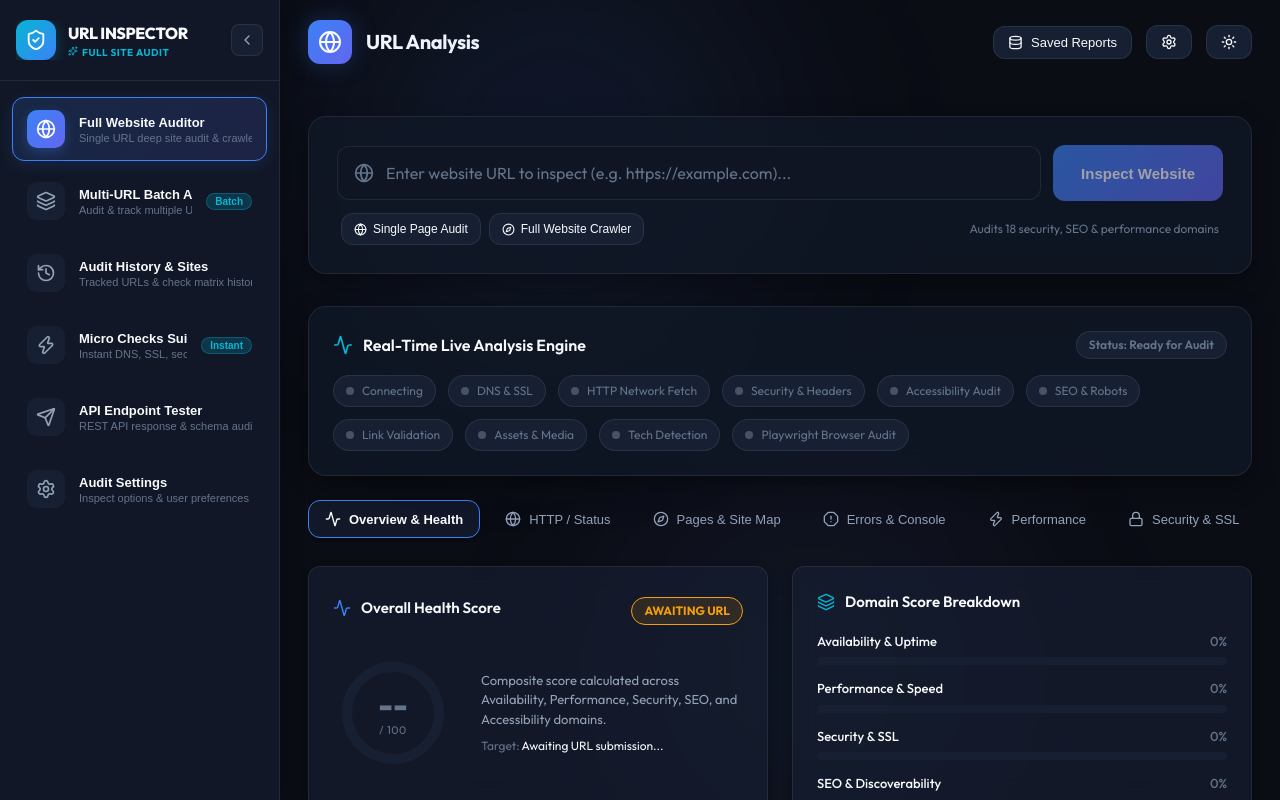
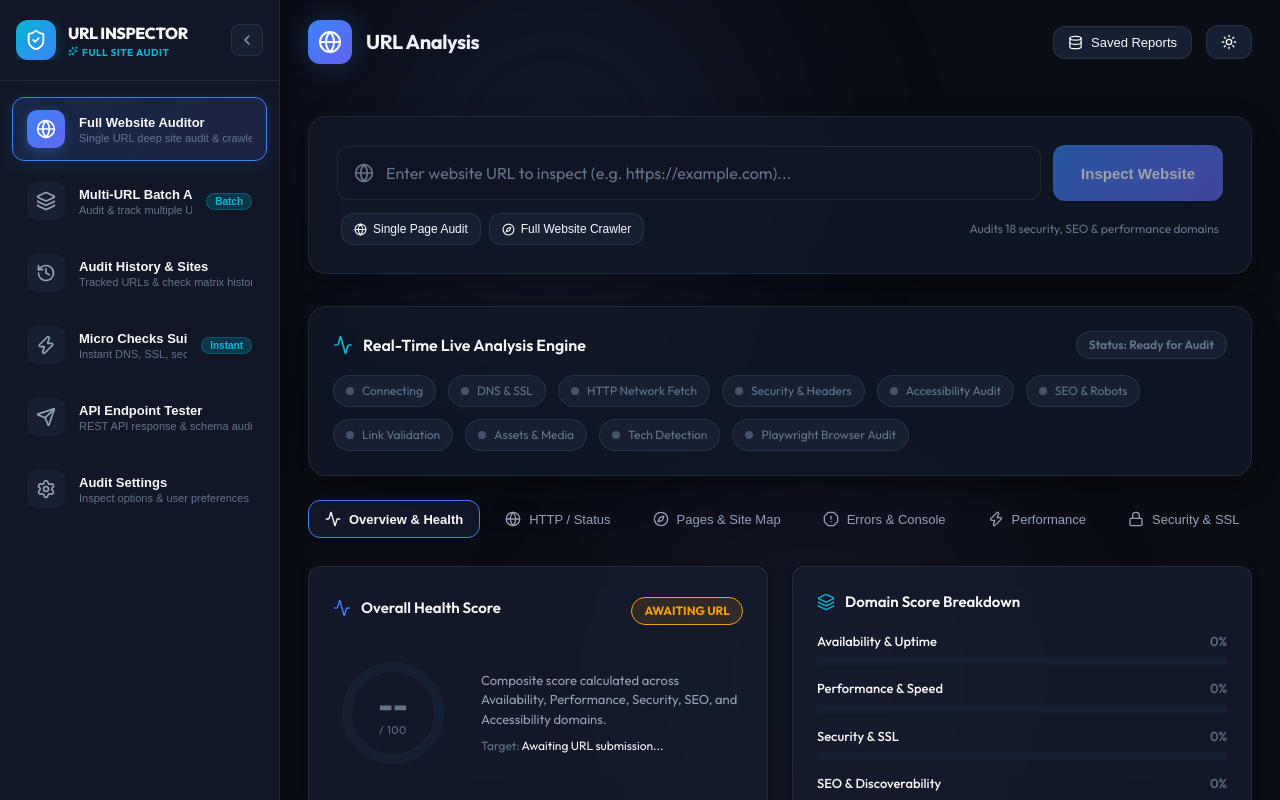
Before and after one commit to Abdulrahamanshaik-Manuen/URL_ANALYSIS, a React (Vite) app in the folder Frontend/: page / in a window 1280 px wide. Built offline with nearby package versions, Linux system fonts and the light colour scheme; no server answers.

Commit message:
Remove settings button from navbar beside export report

```diff
--- a/Frontend/src/components/Navbar.jsx
+++ b/Frontend/src/components/Navbar.jsx
@@ -1,5 +1,5 @@
 import React from 'react';
-import { Globe, Sun, Moon, Download, Settings, Database } from 'lucide-react';
+import { Globe, Sun, Moon, Download, Database } from 'lucide-react';
 
 export default function Navbar({ backendStatus, theme, onToggleTheme, onOpenExport, onOpenSettings, onOpenHistory, hasData }) {
   return (
@@ -26,10 +26,6 @@ export default function Navbar({ backendStatus, theme, onToggleTheme, onOpenExpo
           </button>
         )}
 
-        <button className="theme-toggle-btn" onClick={onOpenSettings} title="System Settings & Check Timer">
-          <Settings size={16} />
-        </button>
-
         <button className="theme-toggle-btn" onClick={onToggleTheme} title="Toggle Theme">
           {theme === 'dark' ? <Sun size={16} /> : <Moon size={16} />}
         </button>
```
